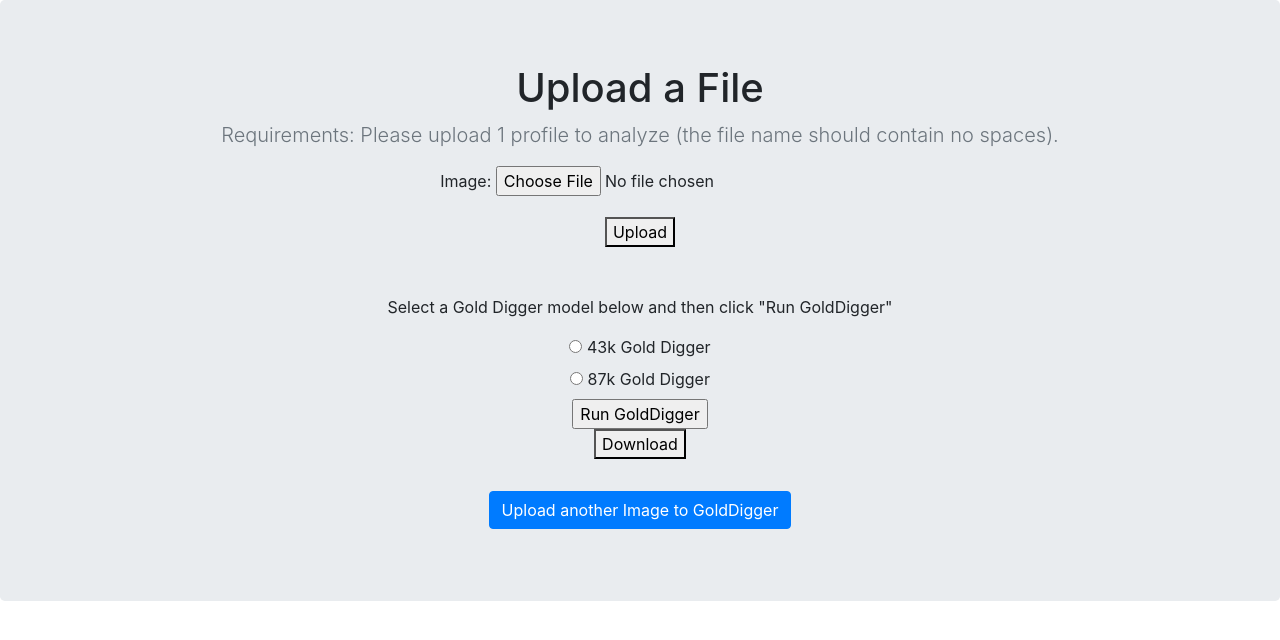
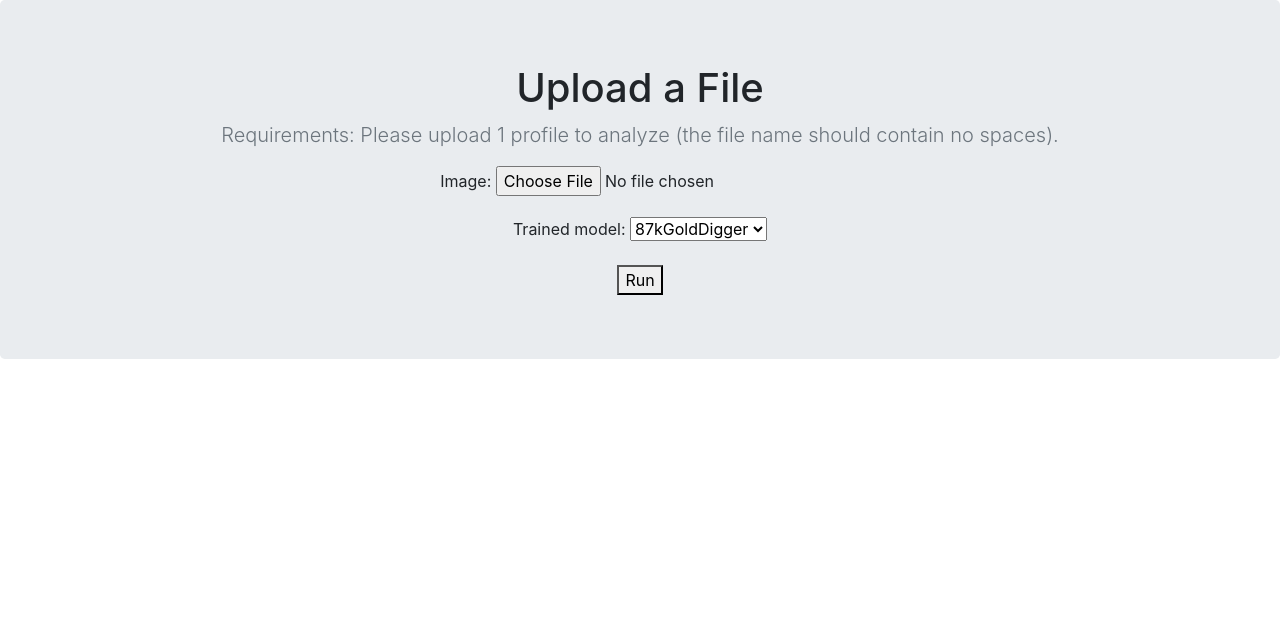
Before and after one commit to mpfi-dsp/GoldDigger, a Django app: page /image_upload/ in a window 1280 px wide. Shown: the part 56-696 px from the top of the page. Run offline with Django 3.2, Linux system fonts and the light colour scheme; parts of the project's set-up code (start-up, migrations or seed data) failed here and were passed over; some libraries are stand-ins or nearby versions.

Commit message:
clean upload form now based on a modelform which saved data correctly

```diff
--- a/GDapp/forms.py
+++ b/GDapp/forms.py
@@ -3,6 +3,7 @@ from .models import *
 
 
 class EMImageForm(forms.ModelForm):
+
     class Meta:
         model = EMImage
-        fields = ['image']
+        fields = ['image', 'trained_model']
--- a/GDapp/models.py
+++ b/GDapp/models.py
@@ -1,7 +1,14 @@
 from django.db import models
 from django import forms
 
+TRAINED_MODEL_CHOICES = [
+    ('43kGoldDigger', '43kGoldDigger'),
+    ('87kGoldDigger', '87kGoldDigger')
+]
 
-# Create your models here.
 class EMImage(models.Model):
     image = models.FileField(upload_to="Input/")
+    trained_model = models.CharField(max_length=100,
+                                     blank=False,
+                                     default='87kGoldDigger',
+                                     choices=TRAINED_MODEL_CHOICES)
--- a/GDapp/templates/GDapp/upload.html
+++ b/GDapp/templates/GDapp/upload.html
@@ -11,32 +11,15 @@
       {% csrf_token %}
       {{ form.as_p }}
       <!--<input name="document" type='file'>-->
-      <button type="submit">Upload</button>
+      <button type="submit">Run</button>
     </form>
     {% if url %}
     <p>Uploaded file: <a href="{{ url  }}">{{ url }}</a></p>
     <!--link doesn't work if the file has spaces in it-->
     {% endif %}
 
-    <br><br>
-    <!--for the button to run run.py-->
-    <form action="/run_gd/" method="post">
-      {% csrf_token %}
-      <p>Select a Gold Digger model below and then click "Run GoldDigger"</p>
-      <input type="radio" id="43kGoldDigger" name="model" value="43kGoldDigger">
-      <label for="43kGoldDigger">43k Gold Digger</label> <br>
-      <input type="radio" id="87kGoldDigger" name="model" value="87kGoldDigger">
-      <label for="87kGoldDigger">87k Gold Digger</label> <br>
-
-      <input type="submit" value="Run GoldDigger">
-    </form>
     {% endblock %}
 
-    <a href="../../../media/GD_Output.zip" download>
-      <button type="button"> Download</button>
-    </a>
-    <br><br>
-    <a href="{% url 'image_upload' %}" class="btn btn-primary my-2">Upload another Image to GoldDigger</a>
 
   </div>
 </section>
--- a/GDapp/views.py
+++ b/GDapp/views.py
@@ -13,24 +13,21 @@ from .tasks import gd_task
 def home(request):
     return render(request, 'GDapp/home.html')
 
-
 def image_view(request):
     if request.method == 'POST':
         form = EMImageForm(request.POST, request.FILES)
 
         if form.is_valid():
-            form.save()
-            # return redirect('success')
+            instance = form.save()
+            return run_gd(request, {'id':instance.id})
     else:
         form = EMImageForm()
     return render(request, 'GDapp/upload.html', {'form': form})
 
 
-def run_gd(request):
-    model = request.POST.get('model')
-    # out = run([sys.executable, 'run.py', inp], shell=False, stdout=PIPE)
-    # print(out)
-    task = gd_task.delay(model)
+def run_gd(request, inputs):
+    obj = EMImage.objects.get(pk=inputs['id'])
+    task = gd_task.delay(obj.trained_model, obj.image.path)
     return render(request, 'GDapp/run_gd.html', {'task_id': task.task_id})
 
 
```
Also changed, not shown: GDapp/tasks.py (+7 -2 lines), GDapp/templates/GDapp/run_gd.html (+7 -0 lines), run.py (+6 -5 lines), GDapp/migrations/0005_emimage_trained_model.py (added).
